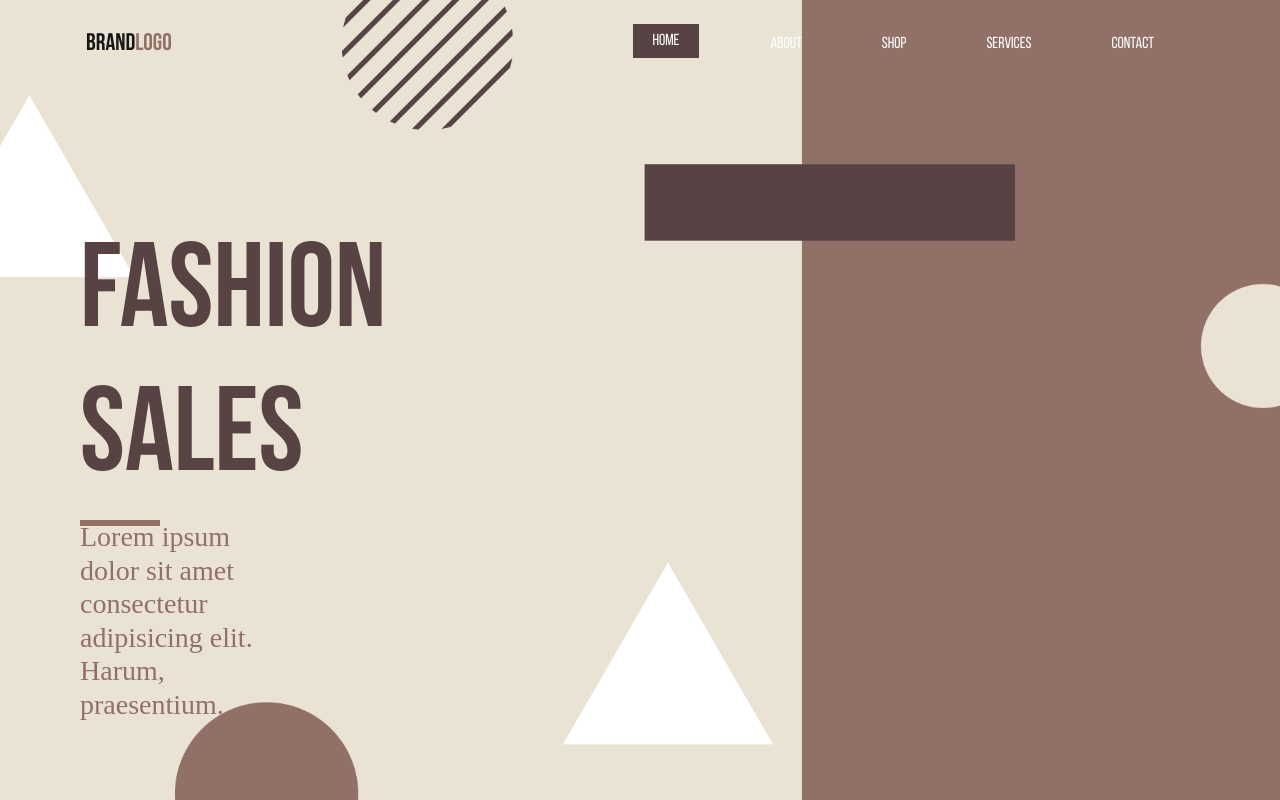
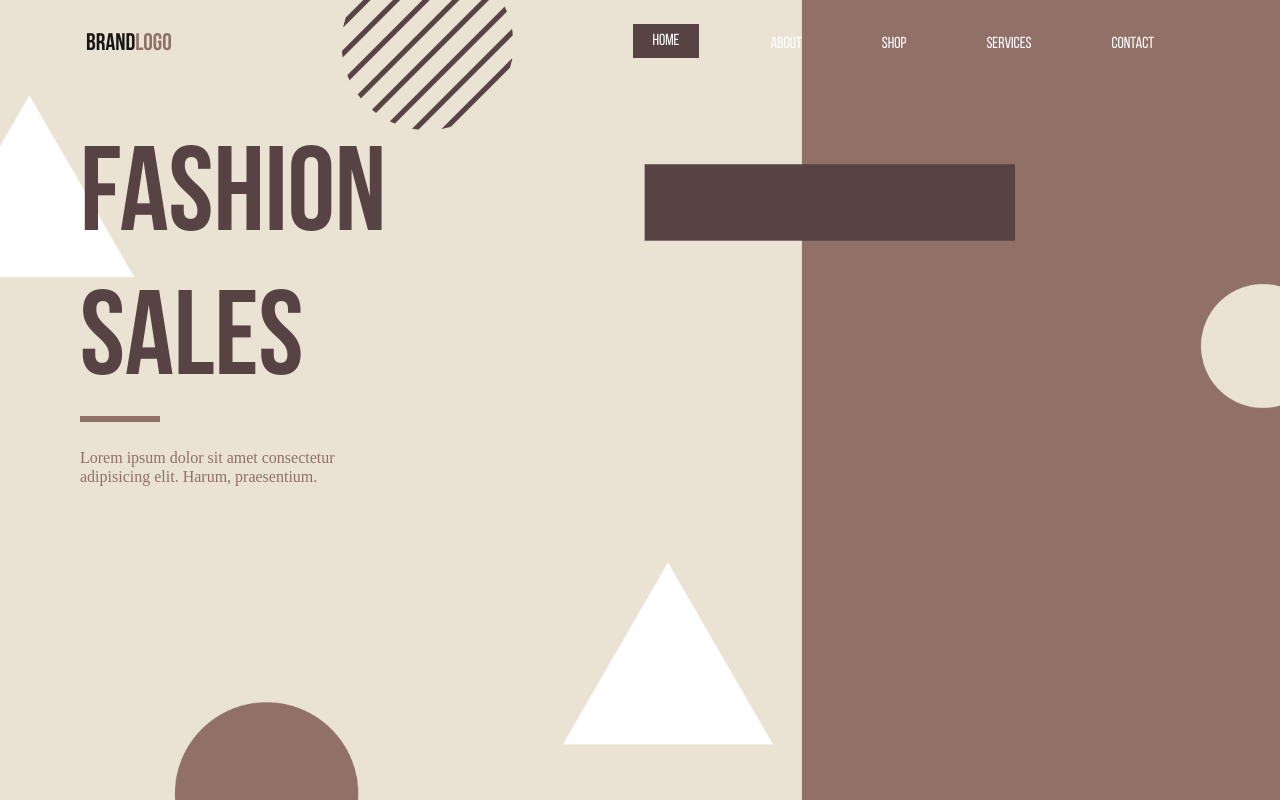
Before and after one commit to samseen/fashion_ui, a website: page index.html in a window 1280 px wide. Drawn offline with Linux system fonts and the light colour scheme; a web font is replaced by a local one.

Commit message:
Changed the padding of the title text.

```diff
--- a/css/fonts.css
+++ b/css/fonts.css
@@ -13,5 +13,5 @@
 
 @font-face {
     font-family: Poppins-Italic;
-    src: url('https://fonts.googleapis.com/css2?family=Poppins:ital@1&display=swap');
+    src: url('../fonts/site-text/Poppins-Italic.ttf');
 }
--- a/index.html
+++ b/index.html
@@ -53,7 +53,7 @@
                 <div class="main-text">
                     <div class="space">
                         <div class="">
-                            <h1 class="font-size-5 dark-brown">
+                            <h1 class="font-size-5 dark-brown title">
                                 Fashion </br>
                                 Sales
                             </h1>
--- a/sass/include/_banner.scss
+++ b/sass/include/_banner.scss
@@ -14,9 +14,16 @@
     .space {
         display: flex;
         justify-content: center;
-        padding-top: 14rem;
+        padding-top: 8rem;
         width: 100%;
         height: 800px;
+    }
+
+    .title {
+        margin-top: 0rem;
+        margin-bottom: 0rem;
+        padding-top: 0rem !important;
+        padding-bottom: 0rem !important;
     }
 
     .horizontal {
@@ -26,7 +33,9 @@
     }
 
     .subtitle {
-        width: 200px;
+        width: 300px;
+        margin-top: 2rem;
+        font-size: 1rem;
         color: $light-brown;
         font-family: Poppins-Italic;
     }
```
Also changed, not shown: css/styles.css.
